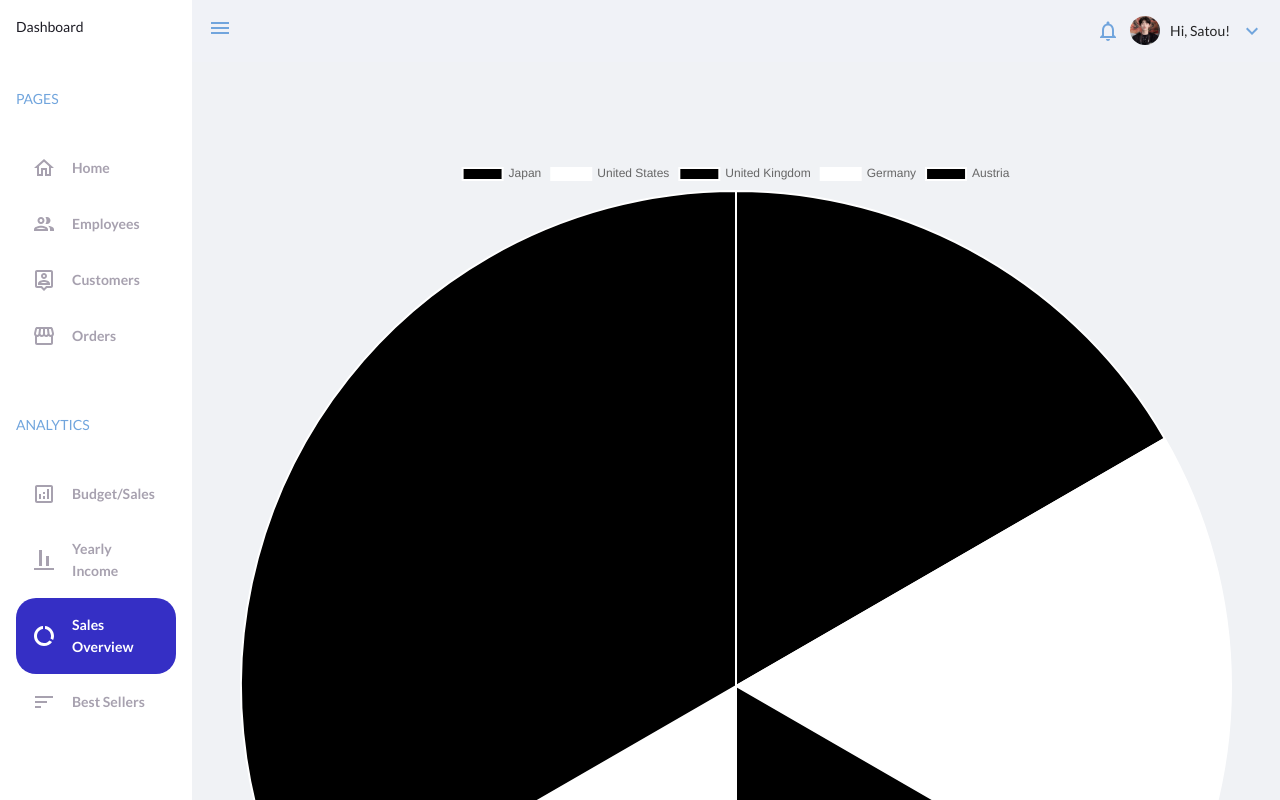
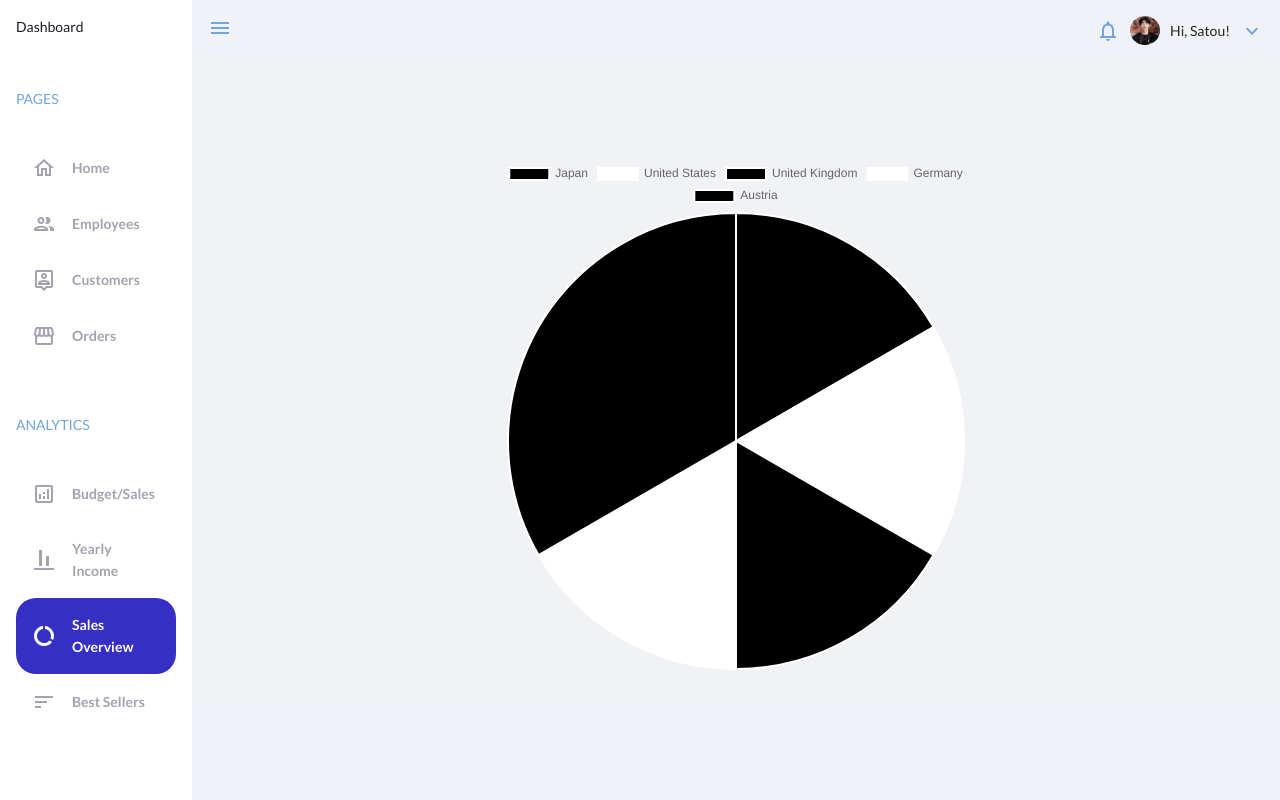
Before and after one commit to artemromaniv/project_admin_dashboard, a React (Vite) app: page /sales-overview in a window 1280 px wide. Shown: the top 800 px of the page. Built offline with nearby package versions, Linux system fonts and the light colour scheme.

Commit message:
fix chart size and position

```diff
--- a/src/App.css
+++ b/src/App.css
@@ -148,4 +148,6 @@
 .chart {
   width: 50%;
   height: 50%;
+  margin-left: auto;
+  margin-right: auto;
 }
--- a/src/components/SalesOverview.tsx
+++ b/src/components/SalesOverview.tsx
@@ -3,7 +3,9 @@ import { SalesOverviewChart } from "./charts/SalesOverviewChart"
 const SalesOverview = () => {
   return (
     <Content className="chart-container">
-      <SalesOverviewChart />
+      <div className="chart" >
+        <SalesOverviewChart />
+      </div>
     </Content>
   )
 }
--- a/src/components/charts/SalesOverviewChart.tsx
+++ b/src/components/charts/SalesOverviewChart.tsx
@@ -16,6 +16,11 @@ const data = {
     }]
 }
 
+const options = {
+    responsive: true,
+    maintainAspectRatio: true,
+}
+
 export const SalesOverviewChart = () => {
-    return <Pie className="chart" data={data}/>
+    return <Pie options={options}  data={data} />
 }
```
